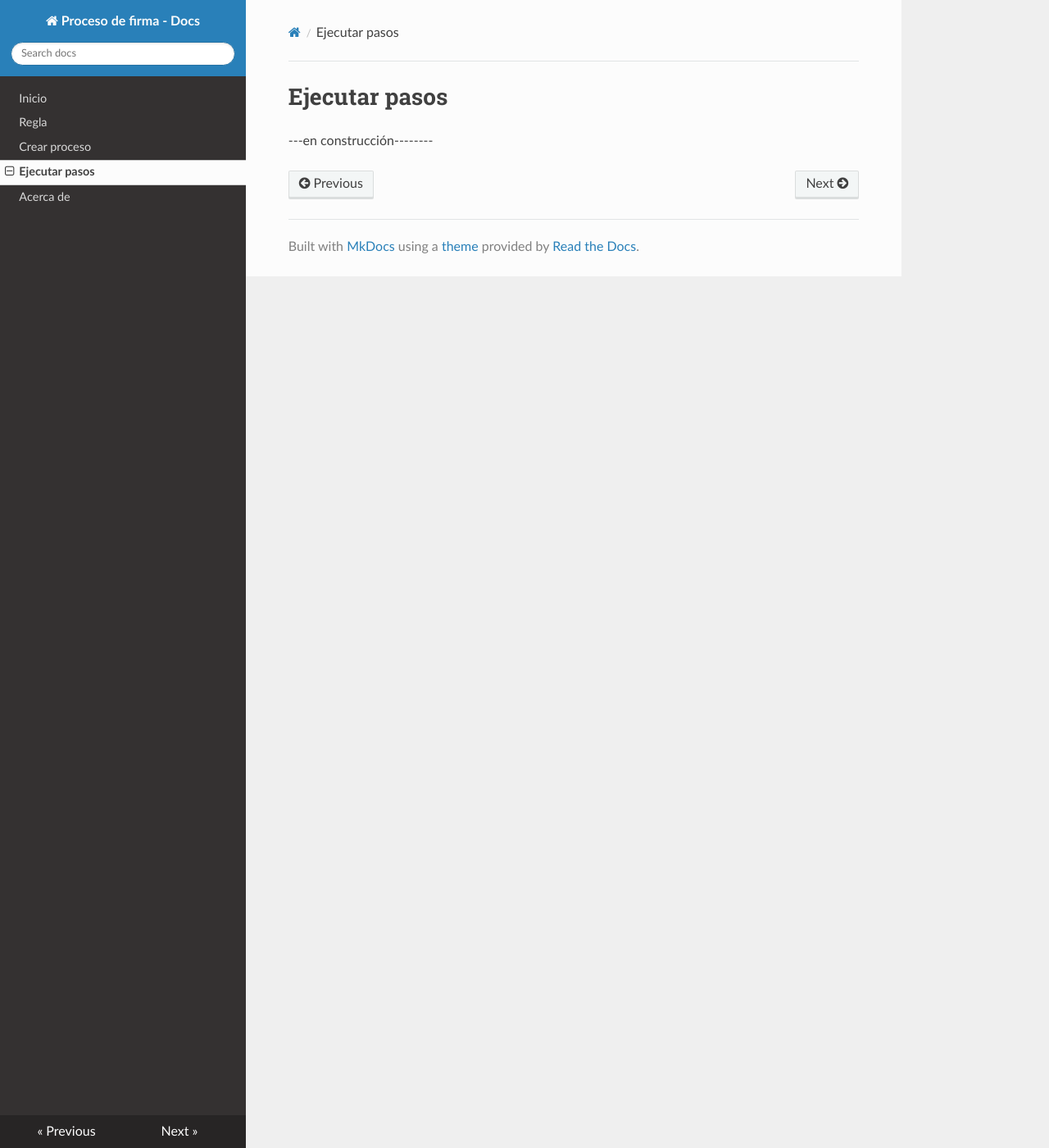
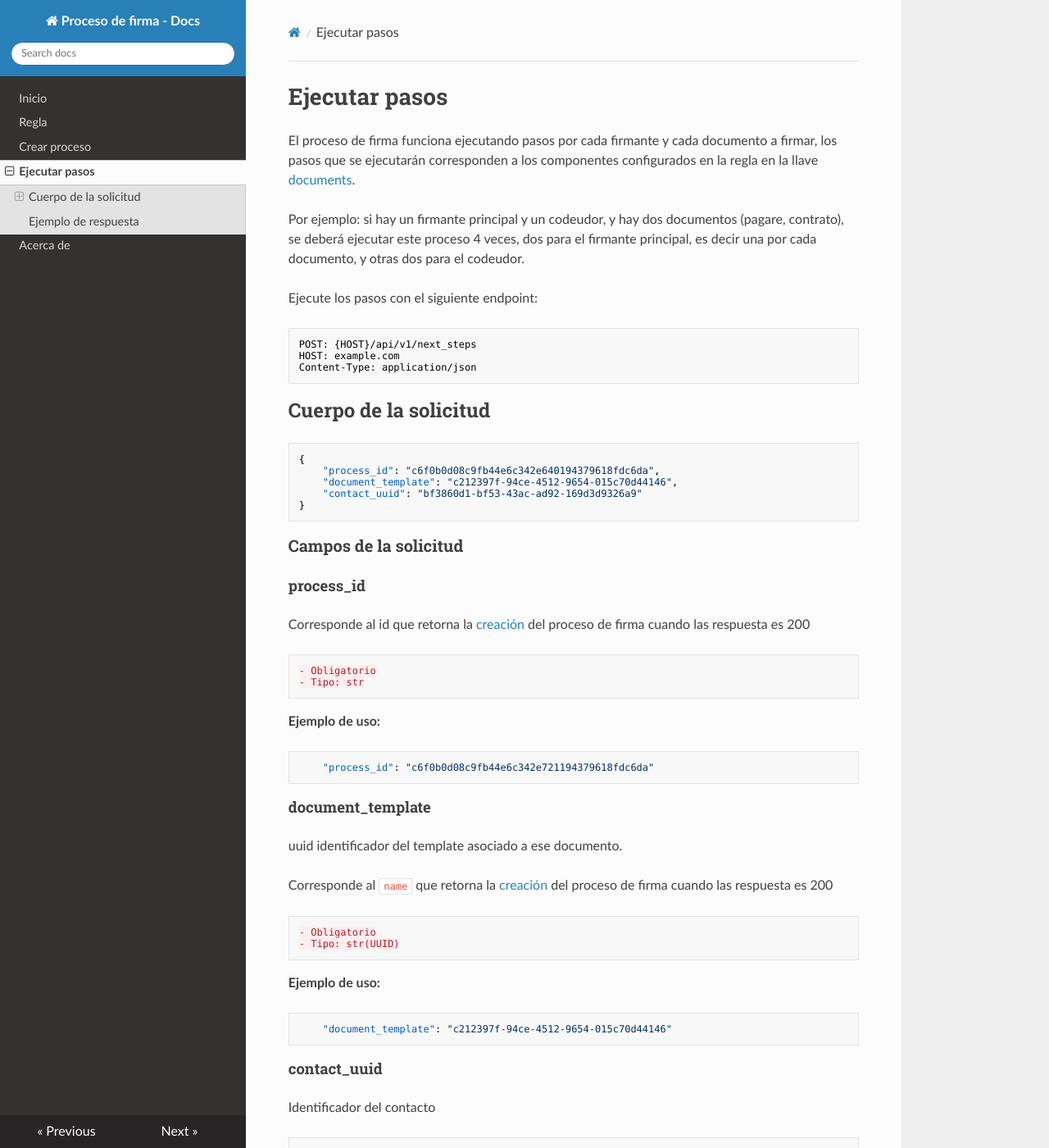
Before and after one commit to SandoDev/SandoDev-docs-sign-process, an MkDocs documentation site: the page built from docs/next.md, in a window 1280 px wide and 1400 px high. Shown: the whole window at 82% size. Built offline with MkDocs 1.6.1, drawn with Linux system fonts in a browser that asks for light colours; nearby versions of some CDN libraries; some of the changed text lies outside the part shown.

Commit message:
update next and rule in docuements

````diff
--- a/docs/next.md
+++ b/docs/next.md
@@ -1,3 +1,73 @@
 # Ejecutar pasos
 
----en construcción--------
+El proceso de firma funciona ejecutando pasos por cada firmante y cada documento a firmar, los pasos que se ejecutarán corresponden a los componentes configurados en la regla en la llave [documents](../rule/#documents).
+
+Por ejemplo: si hay un firmante principal y un codeudor, y hay dos documentos (pagare, contrato), se deberá ejecutar este proceso 4 veces, dos para el firmante principal, es decir una por cada documento, y otras dos para el codeudor.
+
+
+Ejecute los pasos con el siguiente endpoint:
+
+    POST: {HOST}/api/v1/next_steps
+    HOST: example.com
+    Content-Type: application/json
+
+## Cuerpo de la solicitud
+```json
+{
+    "process_id": "c6f0b0d08c9fb44e6c342e640194379618fdc6da",
+    "document_template": "c212397f-94ce-4512-9654-015c70d44146",
+    "contact_uuid": "bf3860d1-bf53-43ac-ad92-169d3d9326a9"
+}
+```
+
+### Campos de la solicitud
+
+#### process_id
+Corresponde al id que retorna la [creación](../post/#respuesta-correcta) del proceso de firma cuando las respuesta es 200
+
+    - Obligatorio
+    - Tipo: str
+
+**Ejemplo de uso:**
+```json
+    "process_id": "c6f0b0d08c9fb44e6c342e721194379618fdc6da"
+```
+
+#### document_template
+uuid identificador del template asociado a ese documento.
+
+Corresponde al `name` que retorna la [creación](../post/#respuesta-correcta) del proceso de firma cuando las respuesta es 200
+
+    - Obligatorio
+    - Tipo: str(UUID)
+
+**Ejemplo de uso:**
+```json
+    "document_template": "c212397f-94ce-4512-9654-015c70d44146"
+```
+
+#### contact_uuid
+Identificador del contacto
+
+    - Obligatorio
+    - Tipo: str(UUID)
+
+**Ejemplo de uso:**
+```json
+    "contact_uuid": "bf3860d1-bf53-43ac-ad92-169d3d9326a9"
+```
+
+## Ejemplo de respuesta
+La respuesta correcta debe tener **código de estado 200** cada vez que sea ejecutado
+
+Debe ejecutar este endpoint tantas veces por cada documento hasta que la respuesta sea
+```json
+{
+    "success": true,
+    "message": "Process complete",
+    "data": {
+        "step": "sign"
+    }
+}
+```
+Dependiendo de como haya configurado la regla y los passos para los documentos, así mismo tendrá que ejecutar este endpoint una cantidad de veces determiniada.
````
Also changed, not shown: docs/index.md (+7 -1 lines), docs/rule.md (+58 -0 lines).
